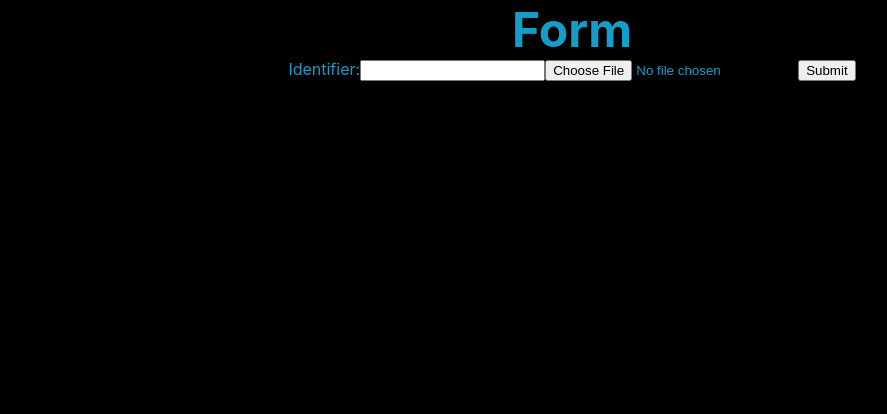
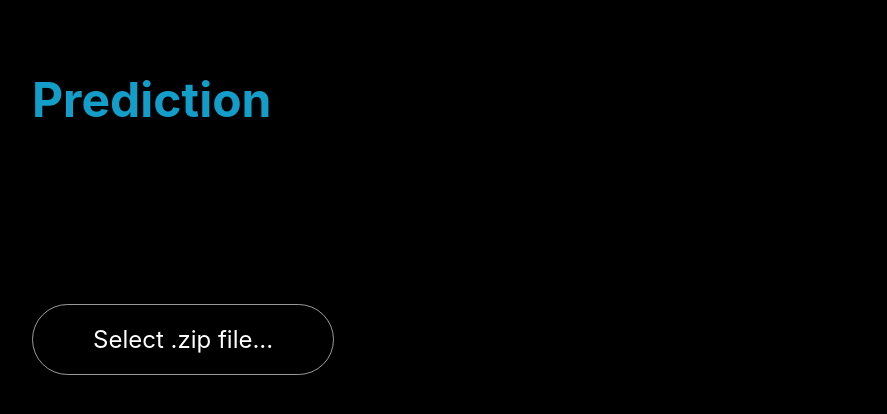
Before and after one commit to strawberrypie/varian-challenge, a React (Create React App) app in the folder front/: page /predict in a window 1280 px wide. Shown: the top 414 px of the page, without its empty margins (68-955 px from the left). Built offline with nearby package versions, Linux system fonts and the light colour scheme.

Commit message:
added styles for upload form

```diff
--- a/front/src/App.css
+++ b/front/src/App.css
@@ -1,46 +1,20 @@
-.App {
-  text-align: center;
-}
-
-.App-logo {
-  animation: App-logo-spin infinite 20s linear;
-  height: 40vmin;
-}
-
-.App-header {
-  background-color: #282c34;
-  min-height: 100vh;
-  display: flex;
-  flex-direction: column;
-  align-items: center;
-  justify-content: center;
-  font-size: calc(10px + 2vmin);
-  color: white;
-}
-
-.App-link {
-  color: #61dafb;
-}
-
+/* Main section */
 
 .main {
-  display: grid;
-  height:  200px;
+  display:       grid;
   grid-template: repeat(3, 1fr) / 1fr 1fr 1fr;
-  width: calc(100vw - 170px);
+
+  width:  calc(100vw - 170px);
   height: calc(100vh - 140px);
-  padding: 70px;
+
+  padding:      70px;
   padding-left: 100px;
 
-  background-color: #000000;
-  background-image: url('./images/back.png');
-  background-size: cover;
+  background-color:    #000000;
+  background-image:    url('./images/back.png');
+  background-size:     cover;
   background-position: 50% 50%;
 }
-
-
-
-/* Main section */
 
 .main__header,
 .main__description {
@@ -51,20 +25,23 @@
   grid-area:    1 / 1 / auto / span 2;
   justify-self: start;
   align-self:   end;
+
   font-size: 56px;
-
+  color: #ffffff;
 }
 
 .main__description {
-  grid-area: 2 / 1 / auto / span 2;
+  grid-area:    2 / 1 / auto / span 2;
   justify-self: start;
   align-self:   start;
+
   font-weight: 400;
 }
 
 .main__buttons {
   grid-area: 3 / 3 / auto / span 1;
-  display: flex;
+
+  display:        flex;
   flex-direction: column;
 }
 
@@ -72,8 +49,14 @@
 /* Form section */
 
 .form {
+  display: grid;
+
   background-color: #000000;
-  height: 100vh;
+  /*height: 100vh;*/
+  width: calc(100vw - 170px);
+  height: calc(100vh - 140px);
+  padding: 70px;
+  padding-left: 100px;
 
   color: #139eca;
 }
@@ -83,25 +66,51 @@
   font-size: 48px;
 }
 
+.form__form {
+  display:        flex;
+  flex-direction: column;
+  align-items: start;
+}
+
+.form__inputfile {
+  width: 0.1px;
+  height: 0.1px;
+  opacity: 0;
+  overflow: hidden;
+  position: absolute;
+  z-index: -1;
+}
+
+.form__inputfile + label {
+    display: block;
+    cursor: pointer;
+}
+
+.form__inputfile:focus + label,
+.form__inputfile + label:hover {
+}
+
+.form__inputfile + label {
+  padding: 15px 0;
+}
+
 /* Buttons */
 
 .button {
-  padding: 0;
+  padding: 20px 60px;
   border: 1px solid rgba(255, 255, 255, 0.6);
 
   background: transparent;
 
   cursor: pointer;
   color: #ffffff;
-}
 
-.main__buttons .button {
   height: 80px;
   font-size: 24px;
   border-radius: 45px;
 }
 
-.main__buttons .button:hover {
+.button:hover {
     /*color: #139eca;*/
     background-color: rgba(19, 158, 202, 0.5);
     transition: background-color ease .3s;
@@ -110,12 +119,3 @@
 .main__buttons > .button:not(:last-child) {
   margin-bottom: 20px;
 }
-
-@keyframes App-logo-spin {
-  from {
-    transform: rotate(0deg);
-  }
-  to {
-    transform: rotate(360deg);
-  }
-}
--- a/front/src/Form/index.js
+++ b/front/src/Form/index.js
@@ -1,13 +1,12 @@
 import React        from 'react';
 import { Redirect } from 'react-router-dom';
-import Button       from '../Button';
 
 export default class Form extends React.Component {
 
     state = {
         redirect: void(0),
         name:     '',
-        files:    []
+        files:    void(0)
     }
 
     setRedirect = redirect => this.setState({redirect})
@@ -15,19 +14,12 @@ export default class Form extends React.Component {
     handleSubmit = (event) => {
 
         var formData = new FormData();
-        // {
-        //     meta: {
-        //         name: this.state.name
-        //     },
-        //     data: this.state.files[0]
-        // }
+
         for (let i = 0; i < this.state.files.length; i++) {
             let file = this.state.files[i];
 
             formData.append('file', file);
         }
-
-        console.log(formData);
 
         fetch(
             'http://127.0.0.1:5000/v1/predict',
@@ -42,34 +34,46 @@ export default class Form extends React.Component {
         event.preventDefault();
     }
 
-    renderForm = ({ redirect, name, files }) => {
+    renderForm = ({ redirect, files, label }) => {
         return redirect
                 ? <Redirect push to={redirect} />
-                : <div className="form">
-                    <h1 className="form__header">Form</h1>
+                : <section className="form">
+                    <h1 className="form__header">Prediction</h1>
 
-                    <form onSubmit={ this.handleSubmit }>
-                        <label>
-                            Identifier:
+                    <form className="form__form" onSubmit={ this.handleSubmit }>
+                        <input
+                            type      = "file"
+                            name      = "data"
+                            id        = "data"
+                            className = "form__inputfile"
+                            onChange  = {
+                                e => this.setState({
+                                        files: e.target.files,
+                                        label: e.target.value.split('\\').pop()
+                                    })
+                            }
+                        />
+                        <label htmlFor = "data">
+                            {
+                                label ||
+                                <span className="button">Select .zip file...</span>
+                            }
+                        </label>
+
+                        {
+                            files &&
                             <input
-                                type     = "text"
-                                name     = "id"
-                                value    = { name }
-                                onChange = { e => this.setState({ name: e.target.value }) }
+                                type      = "submit"
+                                value     = "Submit"
+                                className = "button"
                             />
-                        </label>
-                        <input
-                            type     = "file"
-                            name     = "data"
-                            onChange = { e => this.setState({files: e.target.files }) }
-                        />
-                        <input type="submit" value="Submit" />
+                        }
                     </form>
 
-                    <div className="dicomImage"></div>
+                    <div className="form__image"></div>
 
                     { console.log(this.state) }
-                </div>
+                </section>
     }
 
     render = () => this.renderForm( this.state )
--- a/front/src/Main/index.js
+++ b/front/src/Main/index.js
@@ -15,7 +15,7 @@ export default class Main extends React.Component {
                 ? <Redirect push to={redirect} />
                 : <section className="main">
                     <h1 className="main__header">Varian Analyzer</h1>
-                    <h3 className="main__description">Here goes some cool description.</h3>
+                    <h2 className="main__description">Here goes some cool description.</h2>
                     <div className="main__buttons">
                         <Button text="Scan" />
                         <Button text="Upload" onClick={ () => this.setRedirect('/predict') } />
--- a/front/src/Result/index.js
+++ /dev/null
@@ -1,10 +0,0 @@
-import React from 'react';
-
-export default class Result extends React.Component {
-
-  render = () =>
-    <div className="result">
-        <h1>Result</h1>
-    </div>
-
-}
```
